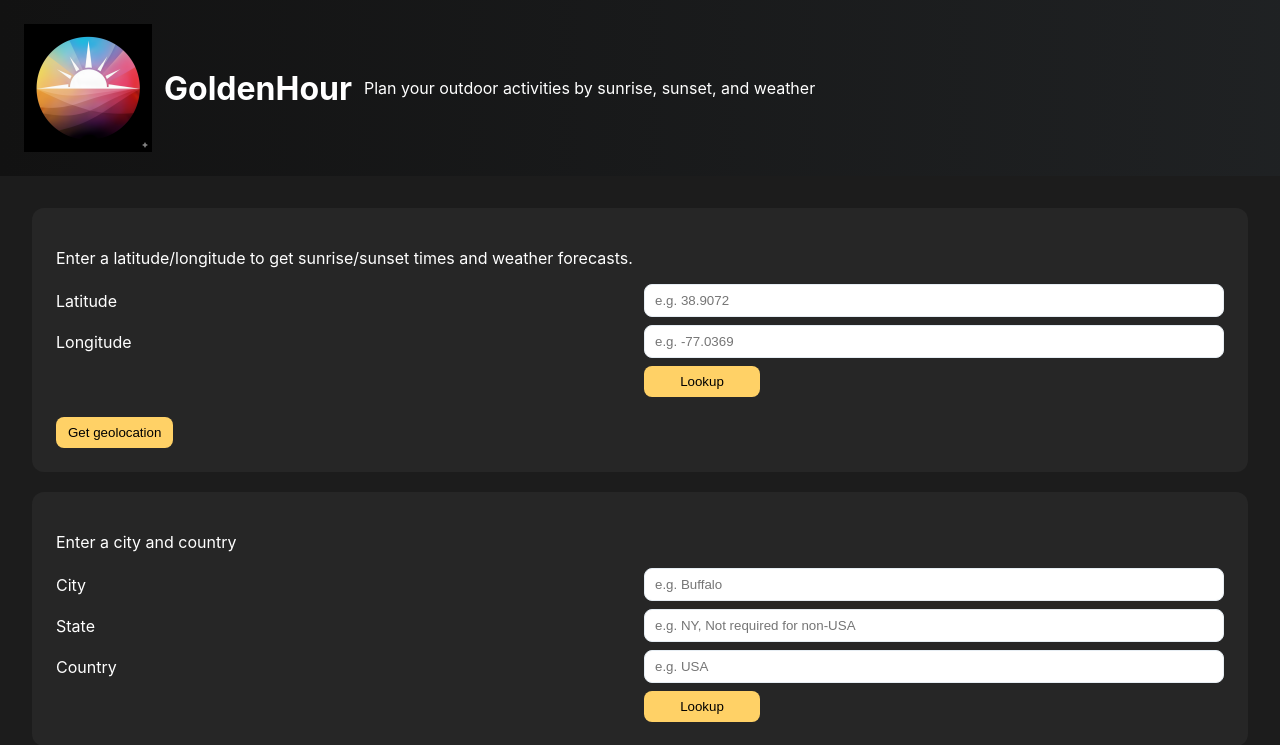
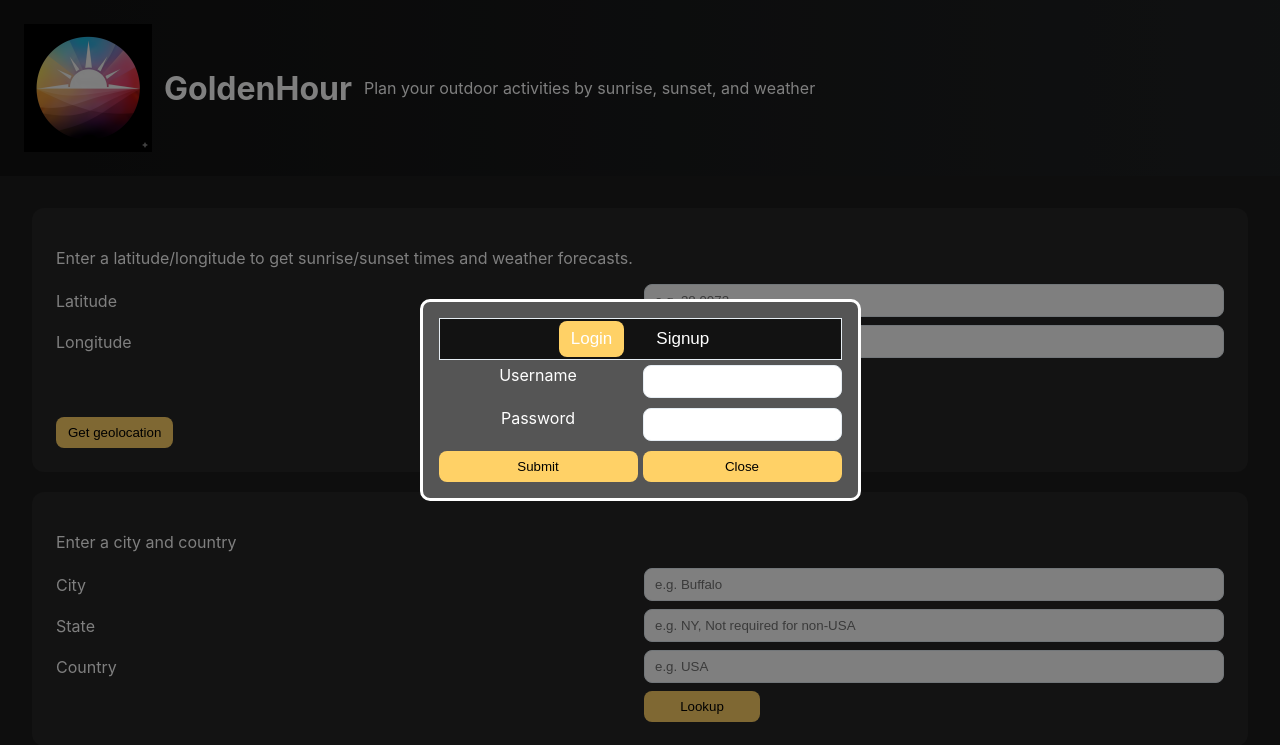
Before and after one commit to cmcarowland/CMSC495, a Flask app: page / in a window 1280 px wide. Shown: the top 745 px of the page. After the commit the page ends 722 px from the top, so only its background shows below. Run offline with Flask 3, Linux system fonts and the light colour scheme; parts of the project's set-up code (start-up, migrations or seed data) failed here and were passed over.

Commit message:
feat: Added modal for sign up/login dialog

```diff
--- a/flask_app/templates/index.html
+++ b/flask_app/templates/index.html
@@ -58,9 +58,34 @@ Landing page for user to input city/country or latitude/longitude coordinates.
       </section>
     </main>
 
-    <dialog id="error" class="dlalog-window">
+    <dialog class="error-dialog">
       <p id="dialogMessage"></p>
       <button autofocus>Close</button>
+    </dialog>
+
+    <dialog id="loginDialog" class="login-dialog">
+      <div class="tab">
+        <button class="tablinks" onclick="changeTab(event, 'loginTab')">Login</button>
+        <button class="tablinks" onclick="changeTab(event, 'signupTab')">Signup</button>
+      </div>
+      <div id="loginTab" class="tabcontent">
+        <label for="uname">Username </label>
+        <input type="text" id="uname" name="uname">
+        <label for="pword">Password </label>
+        <input type="password" id="pword" name="pword">
+        <button id="submitLogin">Submit</button>
+        <button id="closeLogin" onclick="closeLoginDialog()">Close</button>
+      </div>
+      <div id="signupTab" class="tabcontent">
+        <label for="uname">Username </label>
+        <input type="text" id="uname" name="uname">
+        <label for="pword">Password </label>
+        <input type="password" id="pword" name="pword">
+        <label for="pword_confirm">Confirm Password </label>
+        <input type="password" id="pword_confirm" name="pword_confirm">
+        <button id="submitLogin">Submit</button>
+        <button id="closeLogin" onclick="closeLoginDialog()">Close</button>
+      </div>
     </dialog>
 
     <footer>
@@ -68,6 +93,14 @@ Landing page for user to input city/country or latitude/longitude coordinates.
     </footer>
 
     <script>
+      const login = document.querySelector('#loginDialog');
+      login.showModal();
+
+      function closeLoginDialog() {
+        console.log("Closing login dialog");
+        login.close();
+      }
+
       const dialog = document.querySelector('dialog');
       const closeButton = dialog ? dialog.querySelector('button') : null;
 
@@ -125,6 +158,24 @@ Landing page for user to input city/country or latitude/longitude coordinates.
           return hashHex;
         });
       }
+
+      function changeTab(evt, tabName) {
+        var i, tabcontent, tablinks;
+        tabcontent = document.getElementsByClassName("tabcontent");
+        for (i = 0; i < tabcontent.length; i++) {
+          tabcontent[i].style.display = "none";
+        }
+        tablinks = document.getElementsByClassName("tablinks");
+        for (i = 0; i < tablinks.length; i++) {
+          tablinks[i].className = tablinks[i].className.replace(" active", "");
+        }
+        document.getElementById(tabName).style.display = "grid";
+        evt.currentTarget.className += " active";
+      }
+
+      document.addEventListener("DOMContentLoaded", function() {
+        document.querySelector(".tablinks").click();
+      });
     </script>
   </body>
 </html>
```
